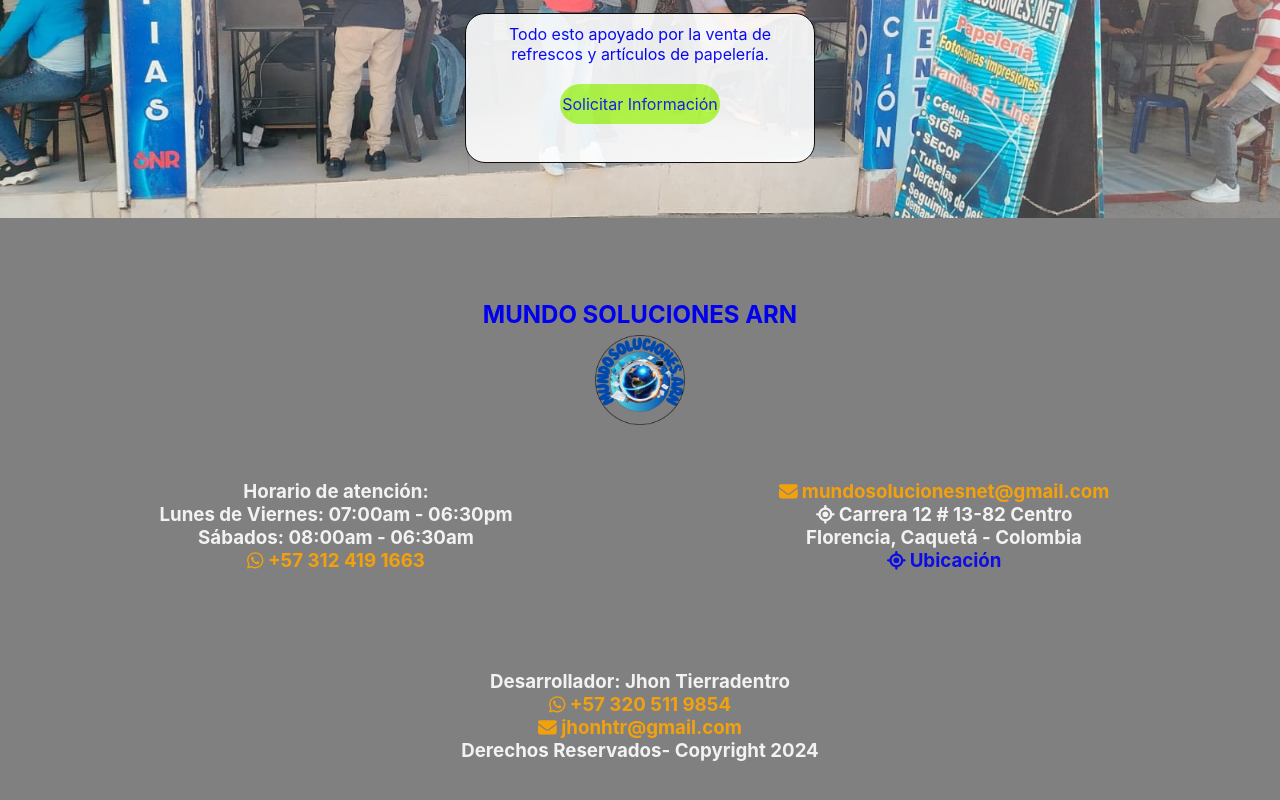
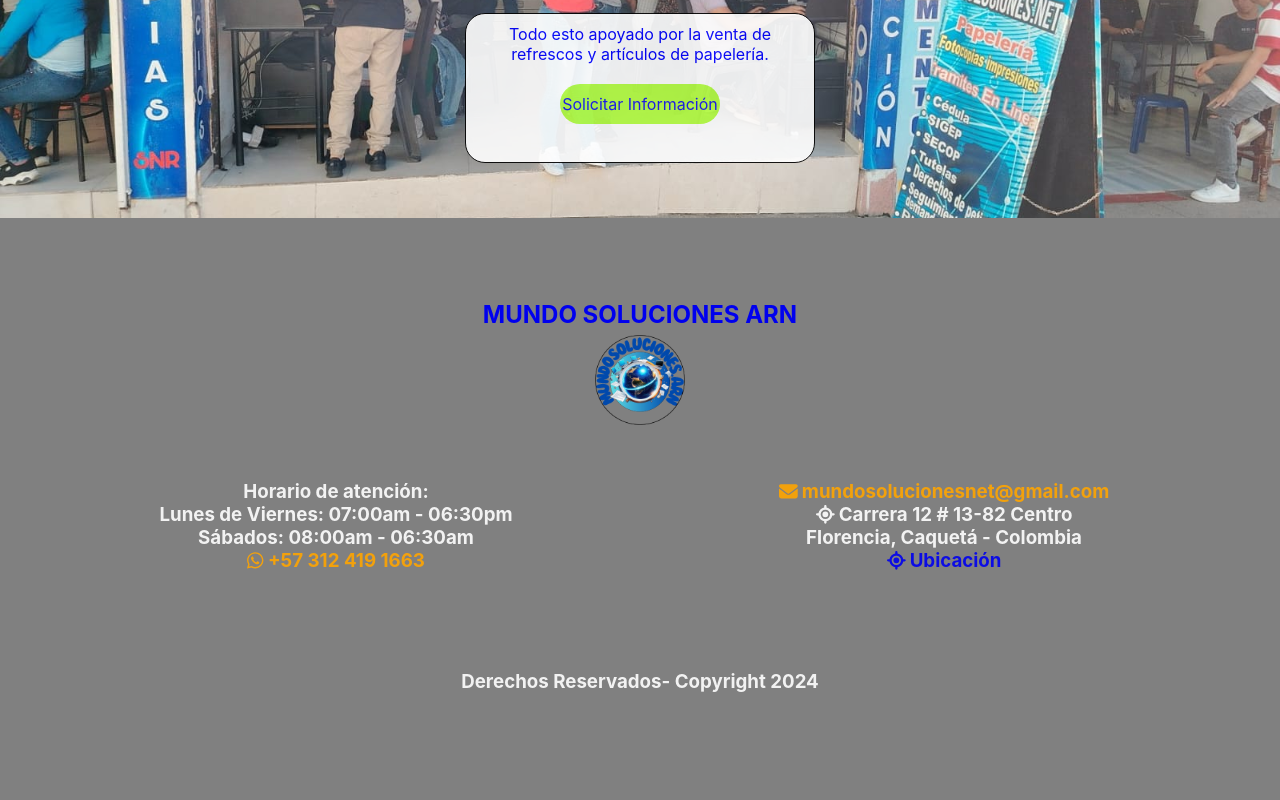
Before and after one commit to jhonhtr/proyecto3, a React (Create React App) app: page /Servicios in a window 1280 px wide. Shown: the part 1431-2231 px from the top of the page. Built offline with nearby package versions, Linux system fonts and the light colour scheme.

Commit message:
Update Servicios.js

```diff
--- a/src/servi/Servicios.js
+++ b/src/servi/Servicios.js
@@ -273,15 +273,16 @@ const Servicios = () => {
                     </div>
 
                     <div className='pie'>
-                        <h3>Desarrollador: Jhon Tierradentro<br/>
-                            <a className='contacto' target="_blank" rel="noopener noreferrer" href="https://wa.me/+573205119854">
+                        {/*<h3>Desarrollador: Jhon Tierradentro<br/>*/}
+                            {/*<a className='contacto' target="_blank" rel="noopener noreferrer" href="https://wa.me/+573205119854">
                                 <FontAwesomeIcon icon={faWhatsapp} />  +57 320 511 9854
-                            </a><br/>
+                            </a><br/>*/}
 
                             {/*<a className='correo' target="_blank" rel="noopener noreferrer" href="mailto:jhonhtr@gmail.com">jhonhtr@gmail.com </a><br/>*/}
-                            <a className='correo' target="_blank" rel="noopener noreferrer" href="mailto:jhonhtr@gmail.com">
-                                <FontAwesomeIcon icon={faEnvelope} /> jhonhtr@gmail.com
-                            </a><br/>
+                            {/*<a className='correo' target="_blank" rel="noopener noreferrer" href="mailto:jhonhtr@gmail.com">*/}
+                                {/*<FontAwesomeIcon icon={faEnvelope} /> jhonhtr@gmail.com
+                            </a><br/></h3> */}
+                        <h3>
                             Derechos Reservados- Copyright 2024
                         </h3>
                     </div>
```
